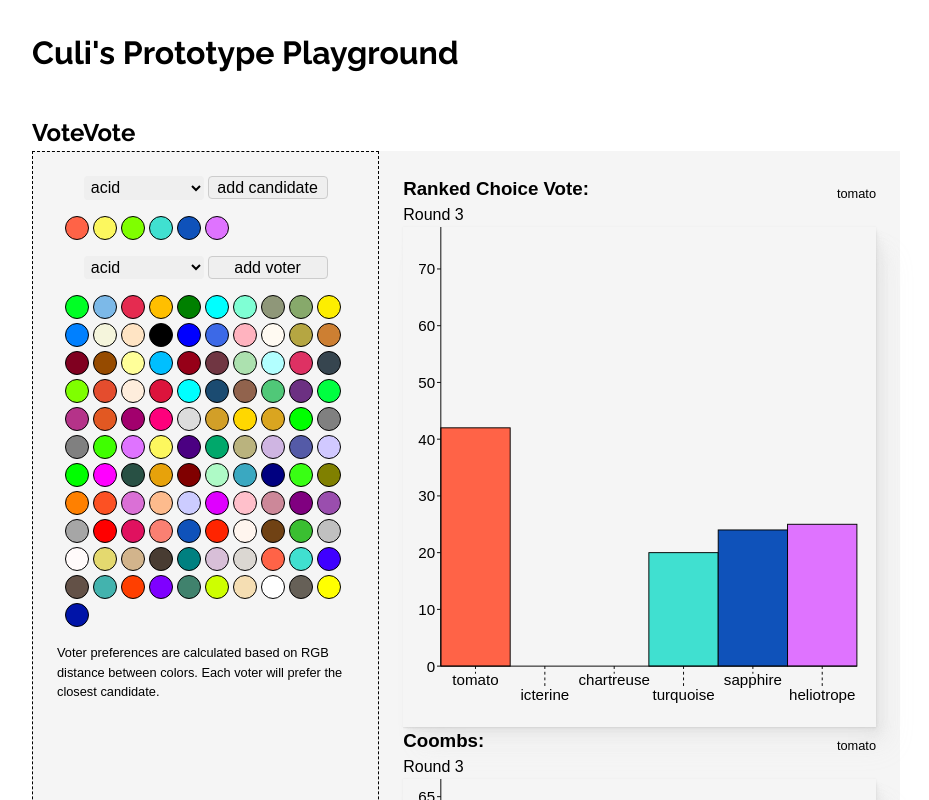
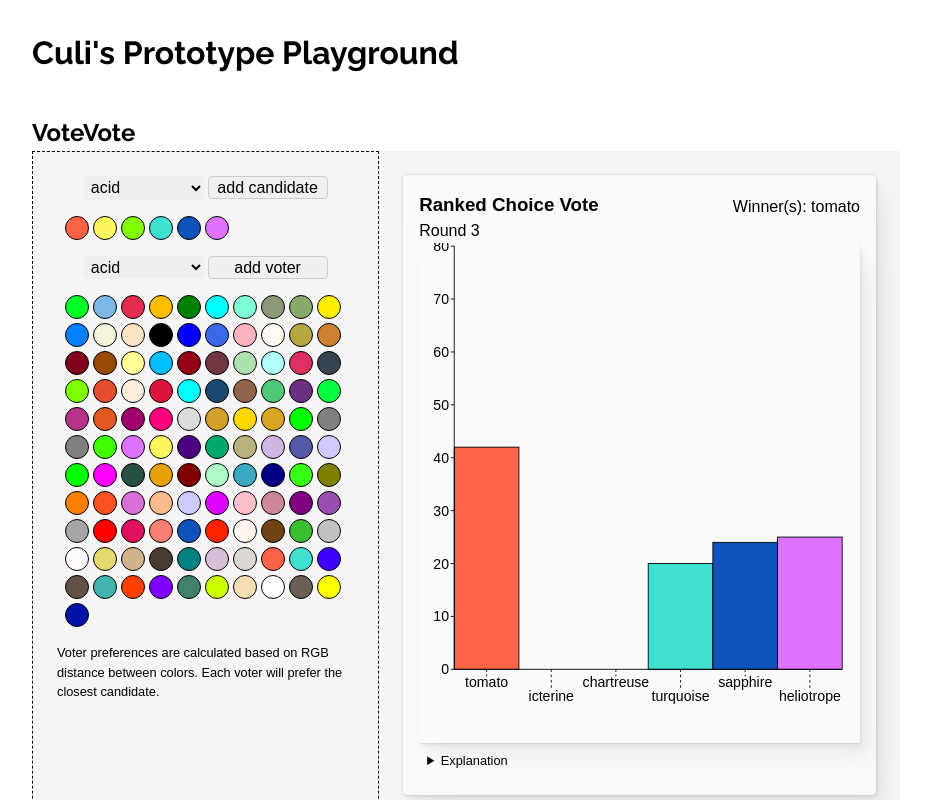
Before and after one commit to tif-calin/react-play, a React app: page /votevote in a window 1280 px wide. Shown: the whole page, without its empty margins (174-1103 px from the left). Built offline with nearby package versions, Linux system fonts and the light colour scheme.

Commit message:
show explanations

```diff
--- a/src/views/votevote/VisualizationOutputSection.tsx
+++ b/src/views/votevote/VisualizationOutputSection.tsx
@@ -9,15 +9,40 @@ const Container = styled.section`
   min-width: 200px;
   flex-basis: 60%;
   flex-grow: 1;
+  gap: 2rem;
+
+  & > * {
+    background-color: #fff8;
+    box-shadow: var(--shadow), 0 0 3px hsl(var(--shadow-color));
+    border-radius: 0.25rem;
+    padding: 1rem;
+  }
 
   & h3 {
     display: flex;
     justify-content: space-between;
 
     & > span {
-      font-size: 0.8rem;
+      font-size: 1rem;
       font-weight: 300;
       align-self: flex-end;
+    }
+  }
+
+  & details {
+    font-size: 0.8rem;
+    line-height: 1.25rem;
+    padding: 0.5rem;
+    border-radius: 0.25rem;
+
+    &[open] {
+      border: 1px solid hsl(var(--shadow-color));
+
+      & summary {
+        border-bottom: 1px solid hsl(var(--shadow-color));
+        padding-bottom: 0.25rem;
+        margin-bottom: 0.25rem;
+      }
     }
   }
 `;
@@ -38,10 +63,11 @@ const getWinners = (round: { [name: string]: number }) => {
 const VisualizationOutputSection: React.FC<Props> = ({ datasets }) => {
   return (
     <Container>
-      {datasets.map(({ title, data }, i) => (
+      {datasets.map(({ title, explanation, data }, i) => (
         <div key={i}>
-          <h3>{title}: <span>{getWinners(data.at(-1) || {}).join(', ')}</span></h3>
+          <h3>{title} <span>Winner(s): {getWinners(data.at(-1) || {}).join(', ')}</span></h3>
           {data.length && <BarChartWithRounds data={data}/>}
+          <details><summary>Explanation</summary>{explanation}</details>
         </div>
       ))}
     </Container>
```
